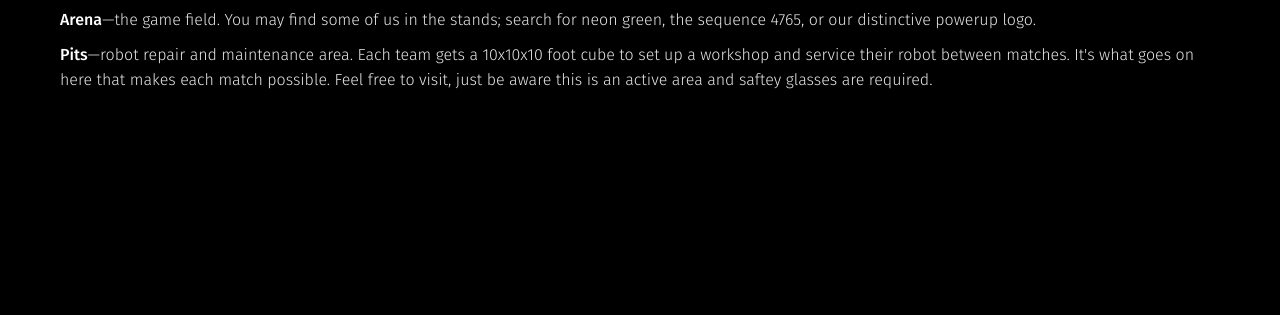
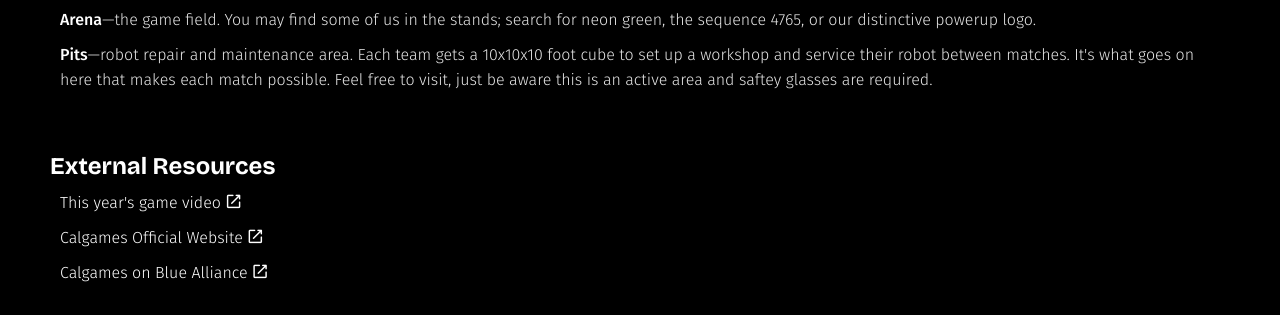
Before and after one commit to PinewoodRobotics/calgames-2026, a plain HTML site: page index.html in a window 1280 px wide. Shown: the part 2590-2905 px from the top of the page. Before the commit the page ends 2712 px from the top, so only its background shows below. Drawn offline with nearby package versions, Linux system fonts and the light colour scheme.

Commit message:
Revision 14

```diff
--- a/index.html
+++ b/index.html
@@ -192,5 +192,12 @@
 
   </section>
 
+  <section>
+    <h2>External Resources</h2>
+    <a href="https://www.youtube.com/watch?v=_fybREErgyM" target="_blank" class="text-icon">This year's game video<span class="material-symbols-rounded">open_in_new</span></a>
+    <a href="calgames.org" target="_blank" class="text-icon">Calgames Official Website<span class="material-symbols-rounded">open_in_new</span></a>
+    <a href="https://www.thebluealliance.com/event/2026cacg" target="_blank" class="text-icon">Calgames on Blue Alliance<span class="material-symbols-rounded">open_in_new</span></a>
+  </section>
+
 </body>
 </html>
--- a/layout-styles.css
+++ b/layout-styles.css
@@ -222,6 +222,12 @@ h1 {
     color: hsl(120, 33%, 50%);
 }
 
+a {
+    color: white;
+
+    text-decoration: none;
+}
+
 .isolate a {
     text-decoration: none;
 
```
